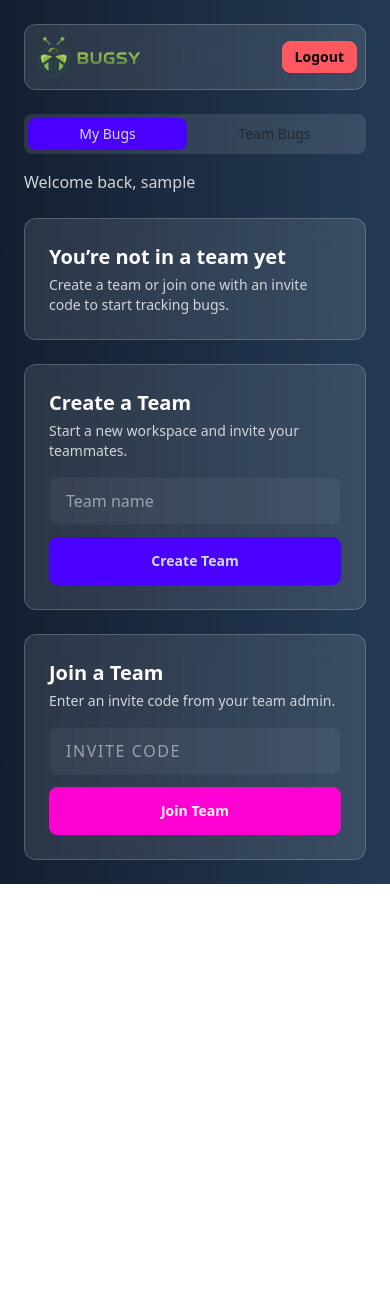
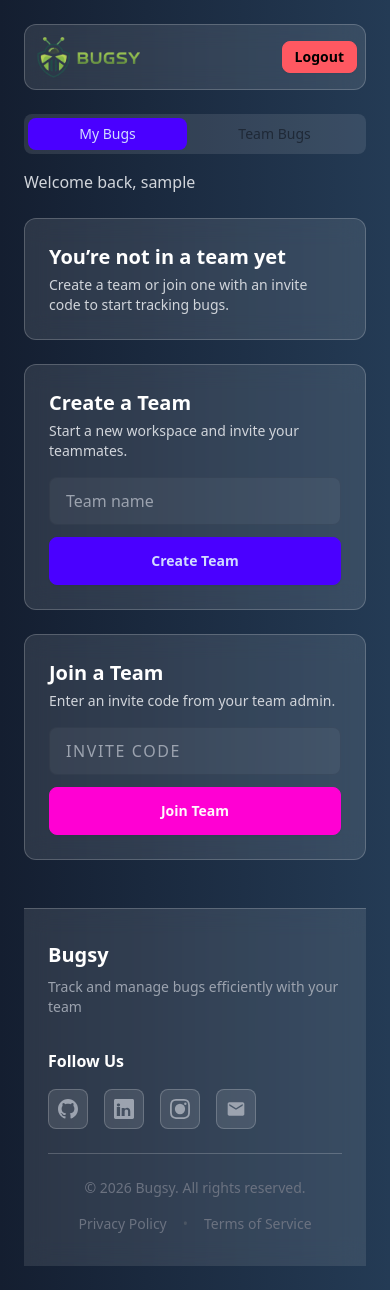
Before and after one commit to sujal-io/bugsy, a React app in the folder frontend/: page /dashboard in a window 390 px wide. Before the commit the page ends 884 px from the top, so only its background shows below. Built offline with nearby package versions, Linux system fonts and the light colour scheme; sample sign-in values are in the browser's storage; the HTML template or start-up script is replaced by a standard one.

Commit message:
add responsive footer with social links

```diff
--- a/frontend/src/App.jsx
+++ b/frontend/src/App.jsx
@@ -7,12 +7,13 @@ import ProtectedRoute from "./components/ProtectedRoute";
 
 function App() {
   return (
+    <div className="bg-gradient-to-r from-[#141e30] to-[#243b55]">
       <Routes>
         <Route path="/" element={<Navigate to="/dashboard" />} />
         <Route path="/signup" element={<Signup />} />
         <Route path="/login" element={<Login />} />
 
-      // protected route for dashboard
+        {/* protected route for dashboard */}
         <Route
           path="/dashboard"
           element={
@@ -22,6 +23,7 @@ function App() {
           }
         />
       </Routes>
+    </div>
   );
 }
 
--- /dev/null
+++ b/frontend/src/components/Footer.jsx
@@ -0,0 +1,115 @@
+import React from "react";
+
+function Footer() {
+  const currentYear = new Date().getFullYear();
+
+  const socialLinks = [
+    {
+      name: "GitHub",
+      icon: (
+        <svg className="w-5 h-5" fill="currentColor" viewBox="0 0 24 24">
+          <path d="M12 0c-6.626 0-12 5.373-12 12 0 5.302 3.438 9.8 8.207 11.387.599.111.793-.261.793-.577v-2.234c-3.338.726-4.033-1.416-4.033-1.416-.546-1.387-1.333-1.756-1.333-1.756-1.089-.745.083-.729.083-.729 1.205.084 1.839 1.237 1.839 1.237 1.07 1.834 2.807 1.304 3.492.997.107-.775.418-1.305.762-1.604-2.665-.305-5.467-1.334-5.467-5.931 0-1.311.469-2.381 1.236-3.221-.124-.303-.535-1.524.117-3.176 0 0 1.008-.322 3.301 1.23.957-.266 1.983-.399 3.003-.404 1.02.005 2.047.138 3.006.404 2.291-1.552 3.297-1.23 3.297-1.23.653 1.653.242 2.874.118 3.176.77.84 1.235 1.911 1.235 3.221 0 4.609-2.807 5.624-5.479 5.921.43.372.823 1.102.823 2.222v 3.293c0 .319.192.694.801.576 4.765-1.589 8.199-6.086 8.199-11.386 0-6.627-5.373-12-12-12z" />
+        </svg>
+      ),
+      url: "https://github.com",
+      label: "GitHub"
+    },
+    {
+      name: "LinkedIn",
+      icon: (
+        <svg className="w-5 h-5" fill="currentColor" viewBox="0 0 24 24">
+          <path d="M20.447 20.452h-3.554v-5.569c0-1.328-.475-2.236-1.986-2.236-1.081 0-1.722.722-2.004 1.418-.103.249-.129.597-.129.946v5.441h-3.554s.05-8.814 0-9.752h3.554v1.381c.43-.664 1.199-1.608 2.948-1.608 2.153 0 3.767 1.406 3.767 4.431v5.548zM5.337 8.855c-1.144 0-1.915-.762-1.915-1.715 0-.955.77-1.715 1.958-1.715 1.187 0 1.927.76 1.927 1.715 0 .953-.74 1.715-1.97 1.715zm1.946 11.597H3.392V9.701h3.891v10.751zM22.225 0H1.771C.792 0 0 .774 0 1.729v20.542C0 23.227.792 24 1.771 24h20.451C23.2 24 24 23.227 24 22.271V1.729C24 .774 23.2 0 22.225 0z" />
+        </svg>
+      ),
+      url: "https://linkedin.com",
+      label: "LinkedIn"
+    },
+    {
+      name: "Instagram",
+      icon: (
+        <svg className="w-5 h-5" fill="currentColor" viewBox="0 0 24 24">
+          <path d="M12 2.163c3.204 0 3.584.012 4.85.07 3.252.148 4.771 1.691 4.919 4.919.058 1.265.069 1.645.069 4.849 0 3.204-.012 3.584-.07 4.849-.149 3.225-1.664 4.771-4.919 4.919-1.266.058-1.644.07-4.85.07-3.204 0-3.584-.012-4.849-.07-3.26-.149-4.771-1.699-4.919-4.92-.058-1.265-.07-1.644-.07-4.849 0-3.204.013-3.583.07-4.849.149-3.227 1.664-4.771 4.919-4.919 1.266-.057 1.645-.069 4.849-.069zm0-2.163c-3.259 0-3.667.014-4.947.072-4.358.2-6.78 2.618-6.98 6.98-.059 1.281-.073 1.689-.073 4.948 0 3.259.014 3.668.072 4.948.2 4.358 2.618 6.78 6.98 6.98 1.281.058 1.689.072 4.948.072 3.259 0 3.668-.014 4.948-.072 4.354-.2 6.782-2.618 6.979-6.98.059-1.28.073-1.689.073-4.948 0-3.259-.014-3.667-.072-4.947-.196-4.354-2.617-6.78-6.979-6.98-1.281-.059-1.69-.073-4.949-.073zM5.838 12a6.162 6.162 0 1 1 12.324 0 6.162 6.162 0 0 1-12.324 0zM12 16a4 4 0 1 1 0-8 4 4 0 0 1 0 8zm4.965-10.322a1.44 1.44 0 1 1 2.881.001 1.44 1.44 0 0 1-2.881-.001z" />
+        </svg>
+      ),
+      url: "https://instagram.com",
+      label: "Instagram"
+    },
+    {
+      name: "Gmail",
+      icon: (
+        <svg className="w-5 h-5" fill="currentColor" viewBox="0 0 24 24">
+          <path d="M20 4H4c-1.1 0-1.99.9-1.99 2L2 18c0 1.1.9 2 2 2h16c1.1 0 2-.9 2-2V6c0-1.1-.9-2-2-2zm0 4l-8 5-8-5V6l8 5 8-5v2z" />
+        </svg>
+      ),
+      url: "mailto:your-email@gmail.com",
+      label: "Email"
+    },
+  ];
+
+  return (
+    <footer className="bg-white/10 backdrop-blur-md border-t border-white/20 mt-12">
+      <div className="max-w-7xl mx-auto px-6 py-8">
+        <div className="grid grid-cols-1 md:grid-cols-2 gap-8 md:gap-12">
+          {/* Brand Section */}
+          <div className="flex flex-col justify-between">
+            <div>
+              <h3 className="text-xl font-bold text-white mb-2">Bugsy</h3>
+              <p className="text-gray-400 text-sm">
+                Track and manage bugs efficiently with your team
+              </p>
+            </div>
+          </div>
+
+          {/* Social Links */}
+          <div className="flex flex-col justify-between">
+            <div>
+              <h4 className="text-white font-semibold mb-4">Follow Us</h4>
+              <div className="flex gap-4 flex-wrap">
+                {socialLinks.map((link) => (
+                  <a
+                    key={link.name}
+                    href={link.url}
+                    target="_blank"
+                    rel="noopener noreferrer"
+                    aria-label={link.label}
+                    className="flex items-center justify-center w-10 h-10 rounded-lg bg-white/10 hover:bg-white/20 border border-white/20 hover:border-white/40 text-gray-400 hover:text-white transition-all duration-200"
+                    title={link.name}
+                  >
+                    {link.icon}
+                  </a>
+                ))}
+              </div>
+            </div>
+          </div>
+        </div>
+
+        {/* Divider */}
+        <div className="border-t border-white/20 my-6"></div>
+
+        {/* Bottom Section */}
+        <div className="flex flex-col sm:flex-row justify-between items-center gap-4">
+          <p className="text-gray-500 text-sm">
+            &copy; {currentYear} Bugsy. All rights reserved.
+          </p>
+          <div className="flex gap-4 text-sm">
+            <a
+              href="#"
+              className="text-gray-500 hover:text-gray-300 transition-colors duration-200"
+            >
+              Privacy Policy
+            </a>
+            <span className="text-gray-600">•</span>
+            <a
+              href="#"
+              className="text-gray-500 hover:text-gray-300 transition-colors duration-200"
+            >
+              Terms of Service
+            </a>
+          </div>
+        </div>
+      </div>
+    </footer>
+  );
+}
+
+export default Footer;
--- a/frontend/src/pages/Dashboard.jsx
+++ b/frontend/src/pages/Dashboard.jsx
@@ -7,6 +7,7 @@ import TeamGate from "../components/TeamGate";
 import TeamPanel from "../components/TeamPanel";
 import { useToast } from "../components/ToastProvider.jsx";
 import Navbar from "../components/Navbar";
+import Footer from "../components/Footer";
 import { apiRequest } from "../lib/apiClient";
 
 function Dashboard() {
@@ -169,10 +170,11 @@ function Dashboard() {
   };
 
   return (
-    <div className="min-h-screen bg-gradient-to-r from-[#141e30] to-[#243b55] text-white p-6">
+    <div className="text-white p-6 min-h-screen flex flex-col">
 
       <Navbar />
 
+      <div className="flex-1">
       {/* Scope tabs */}
       <div className="mb-4">
         <div role="tablist" className="tabs tabs-boxed bg-white/10">
@@ -281,7 +283,9 @@ function Dashboard() {
 
         </>
       )}
+      </div>
 
+      <Footer />
     </div>
   );
 }
--- a/frontend/src/pages/Login.jsx
+++ b/frontend/src/pages/Login.jsx
@@ -36,12 +36,12 @@ function Login() {
   };
 
   return (
-    <div className="min-h-screen bg-gradient-to-r from-[#141e30] to-[#243b55] flex items-center justify-center text-white">
+    <div className="flex items-center justify-center text-white p-4 min-h-screen">
 
-      <div className="flex w-[900px] bg-white/10 backdrop-blur-xl border border-white/20 rounded-2xl shadow-lg overflow-hidden">
+      <div className="flex w-full max-w-[900px] bg-white/10 backdrop-blur-xl border border-white/20 rounded-2xl shadow-lg overflow-hidden max-h-[90vh]">
 
         {/* Left - Form */}
-        <div className="w-full md:w-1/2 p-8">
+        <div className="w-full md:w-1/2 p-6 md:p-8 overflow-y-auto">
 
           <div className="mb-6">
             <img
@@ -53,14 +53,14 @@ function Login() {
           </div>
 
           {/* Heading */}
-          <h2 className="text-2xl font-semibold mb-2">Welcome Back</h2>
-          <p className="text-gray-300 mb-6">Login to your account</p>
+          <h2 className="text-xl md:text-2xl font-semibold mb-2">Welcome Back</h2>
+          <p className="text-gray-300 mb-4 text-sm md:text-base">Login to your account</p>
 
           <form onSubmit={handleSubmit}>
             <input
               type="email"
               placeholder="Email"
-              className="w-full p-3 mb-4 rounded-lg bg-white/5 border border-white/20
+              className="w-full p-2 md:p-3 mb-3 rounded-lg bg-white/5 border border-white/20 text-sm
               focus:outline-none focus:ring-2 focus:ring-blue-400"
               value={email}
               onChange={(e) => setEmail(e.target.value)}
@@ -69,7 +69,7 @@ function Login() {
             <input
               type="password"
               placeholder="Password"
-              className="w-full p-3 mb-4 rounded-lg bg-white/5 border border-white/20
+              className="w-full p-2 md:p-3 mb-3 rounded-lg bg-white/5 border border-white/20 text-sm
               focus:outline-none focus:ring-2 focus:ring-blue-400"
               value={password}
               onChange={(e) => setPassword(e.target.value)}
@@ -77,7 +77,7 @@ function Login() {
 
             <button
               disabled={loading}
-              className="w-full py-3 rounded-lg bg-gradient-to-r from-blue-500 to-blue-600
+              className="w-full py-2 md:py-3 rounded-lg bg-gradient-to-r from-blue-500 to-blue-600 text-sm md:text-base
               hover:from-blue-600 hover:to-blue-700 transition disabled:opacity-50 disabled:cursor-not-allowed flex items-center justify-center gap-2"
             >
               {loading && (
```
Also changed, not shown: frontend/src/pages/Signup.jsx (+9 -9 lines). Lines whose indentation alone changed are shown as unchanged.
